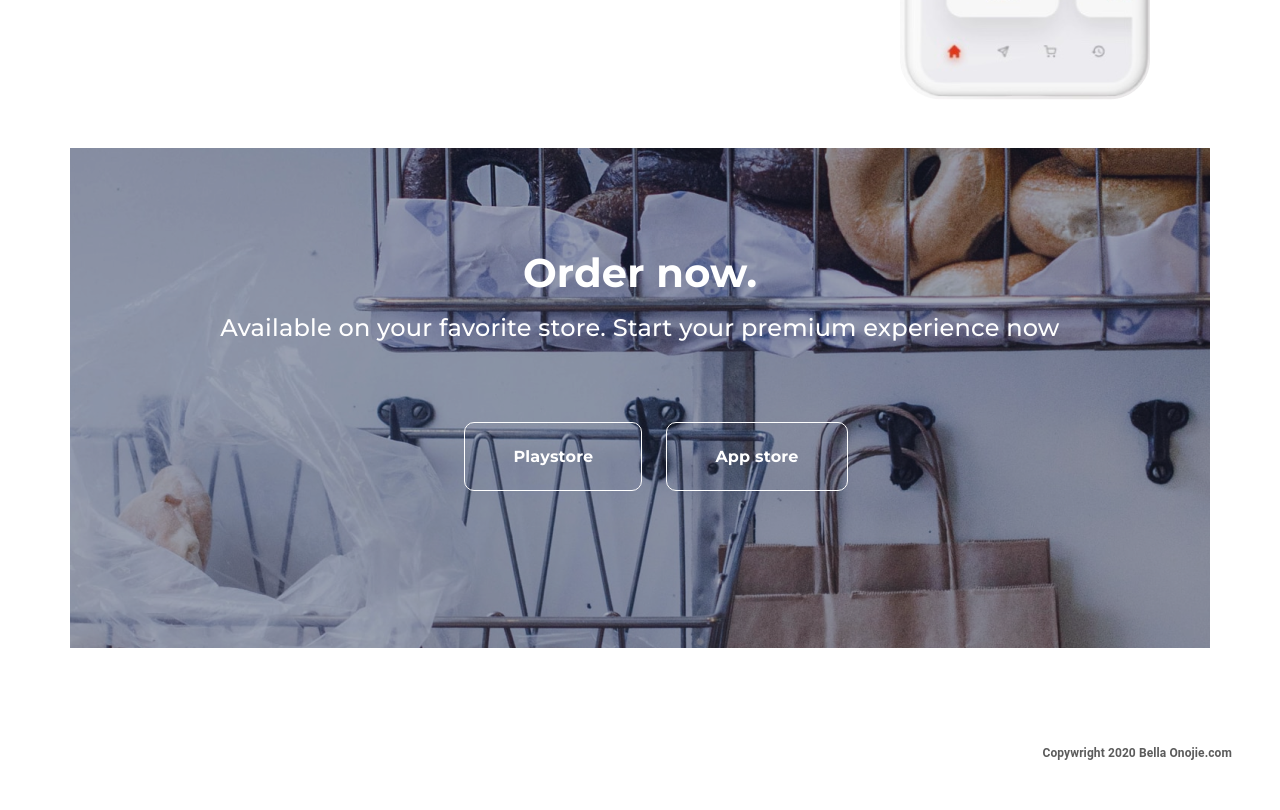
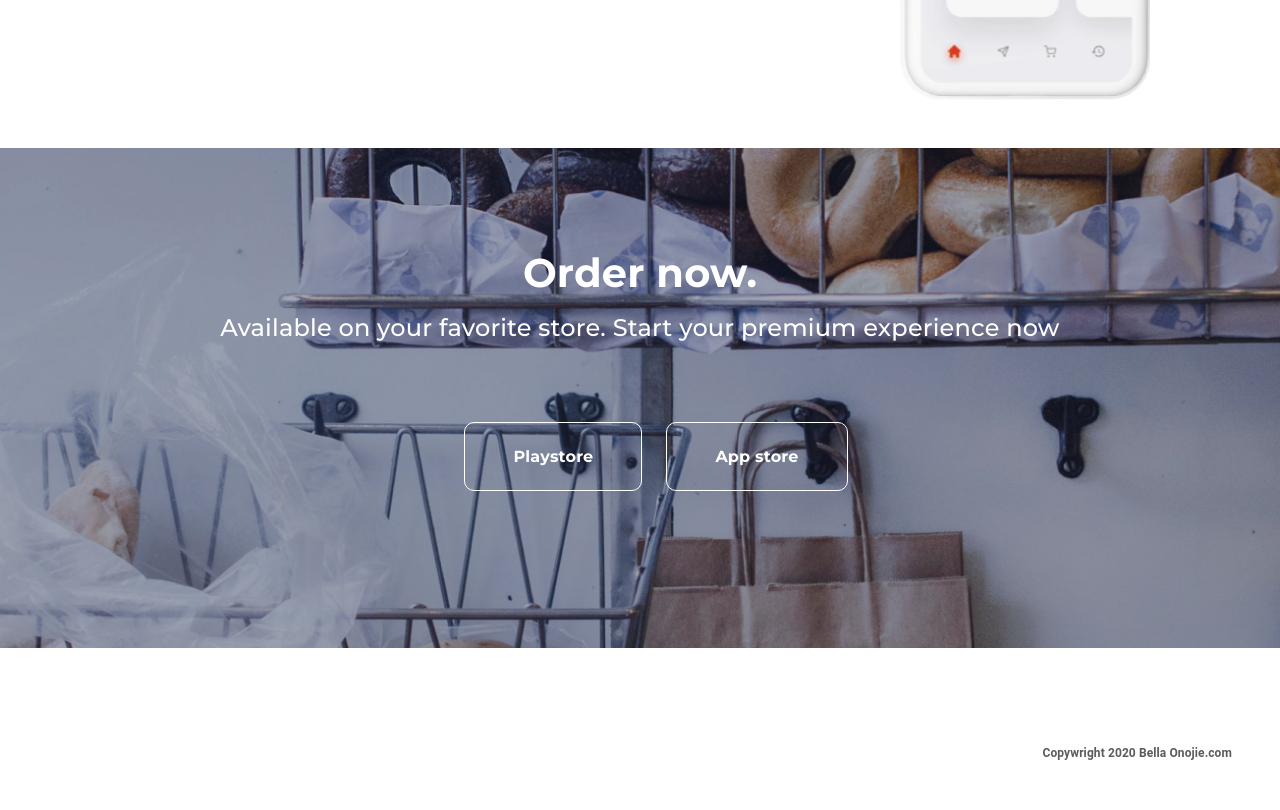
Before and after one commit to 1Danilka1/Maket-Eats, a plain HTML site: page index.html in a window 1280 px wide. Shown: the part 1831-2641 px from the top of the page. Drawn offline with nearby package versions, Linux system fonts and the light colour scheme.

Commit message:
fix background

```diff
--- a/index.html
+++ b/index.html
@@ -65,7 +65,7 @@
                 </div>
             </div>
         </div>
-        <div class="container order mb-5">
+        <div class="container-fluid order mb-5">
             <div class="row">
                 <div class="mb-5"></div>
                 <div><h2 class="h2_order mt-5">Order now.</h2></div>
--- a/style.css
+++ b/style.css
@@ -27,6 +27,7 @@ body {
     width: 100%;
     background-image: url(./Food.png);
     background-repeat: no-repeat;
+    background-size: cover;
 }
 
 .title_1 {
@@ -150,6 +151,7 @@ body {
     width: 1440px;
     height: 500px;
     background-image: url(./Order.png);
+    background-size: cover;
 }
 
 .h2_order {
```
